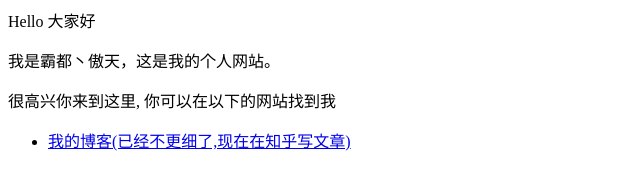
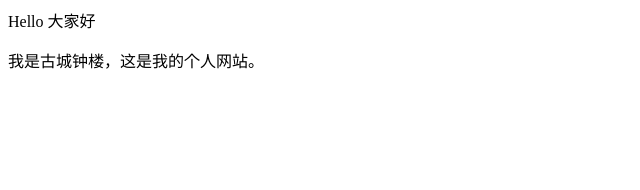
Before and after one commit to xuyang123-png/asd.github.io, a plain HTML site: page index.html in a window 1280 px wide. Shown: the whole page, without its empty margins (0-640 px from the left). Drawn offline with Linux system fonts and the light colour scheme.

Commit message:
Update index.html

```diff
--- a/index.html
+++ b/index.html
@@ -1,8 +1,2 @@
 <p>Hello 大家好</p>
-<p>我是霸都丶傲天，这是我的个人网站。 </p>
-<p>很高兴你来到这里, 你可以在以下的网站找到我</p>
-
-<ul>
-
-  <li> <a href="http://hejie.nigeerhuo.com">我的博客(已经不更细了,现在在知乎写文章)</a> </li>
-</ul>
+<p>我是古城钟楼，这是我的个人网站。 </p>
```
